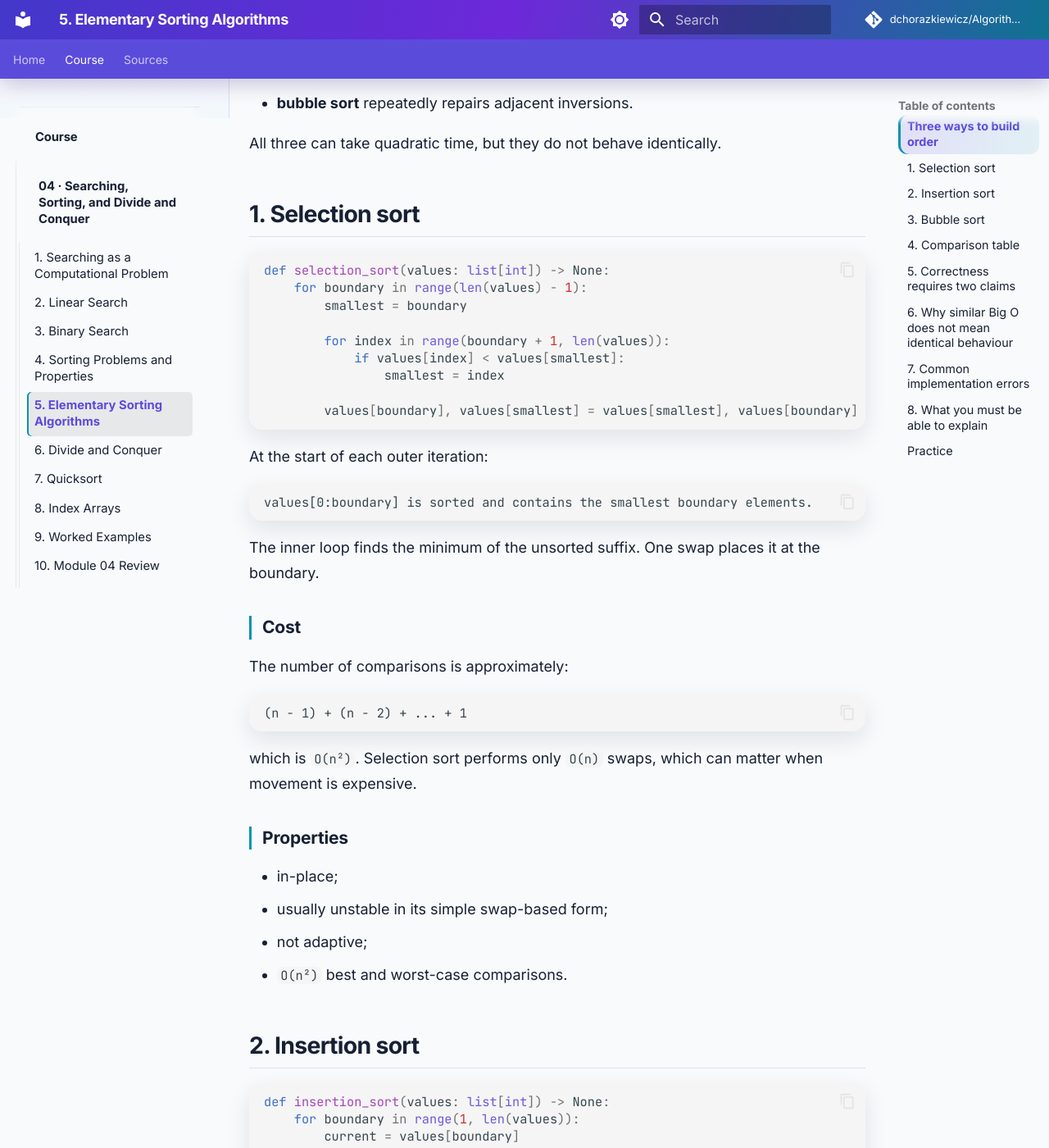
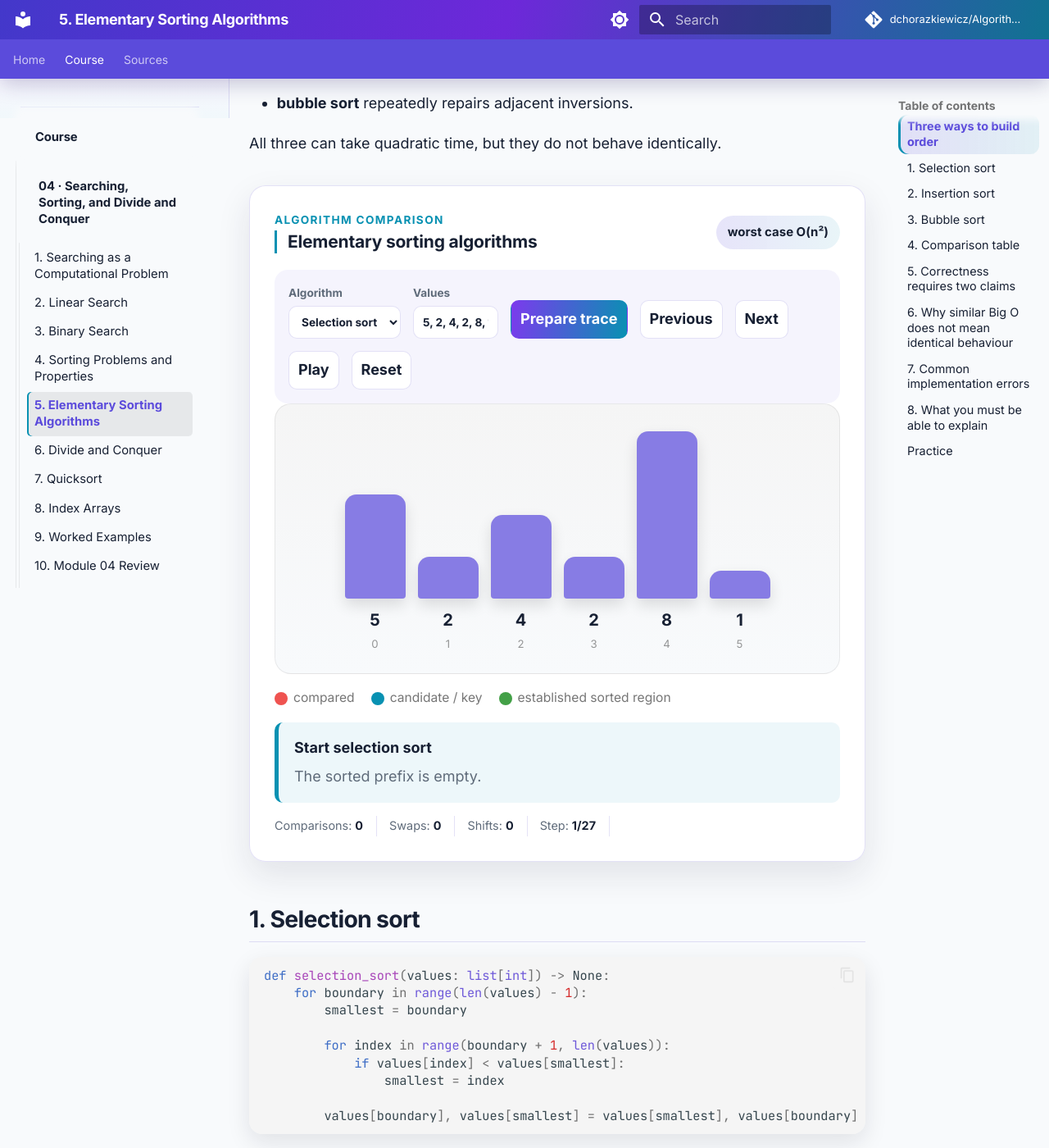
Before and after one commit to dchorazkiewicz/Algorithms_and_Complexity, an MkDocs documentation site: the page built from docs/course/04-searching-sorting-and-divide-and-conquer/05-elementary-sorting-algorithms.md, in a window 1280 px wide and 1400 px high, scrolled down 405 px. Shown: the whole window at 82% size. Built offline with MkDocs 1.6.1 and Material for MkDocs 9.7.7, drawn with Linux system fonts in a browser that asks for light colours; comment, search, counter and statistics services are not loaded.

Commit message:
Embed elementary sorting visualisation

```diff
--- a/docs/course/04-searching-sorting-and-divide-and-conquer/05-elementary-sorting-algorithms.md
+++ b/docs/course/04-searching-sorting-and-divide-and-conquer/05-elementary-sorting-algorithms.md
@@ -9,6 +9,10 @@
 - **bubble sort** repeatedly repairs adjacent inversions.
 
 All three can take quadratic time, but they do not behave identically.
+
+<link rel="stylesheet" href="/Algorithms_and_Complexity/stylesheets/elementary-sorts-visualization.css">
+<div data-elementary-sorts-viz></div>
+<script src="/Algorithms_and_Complexity/javascripts/elementary-sorts-visualization.js"></script>
 
 ## 1. Selection sort
 
```
